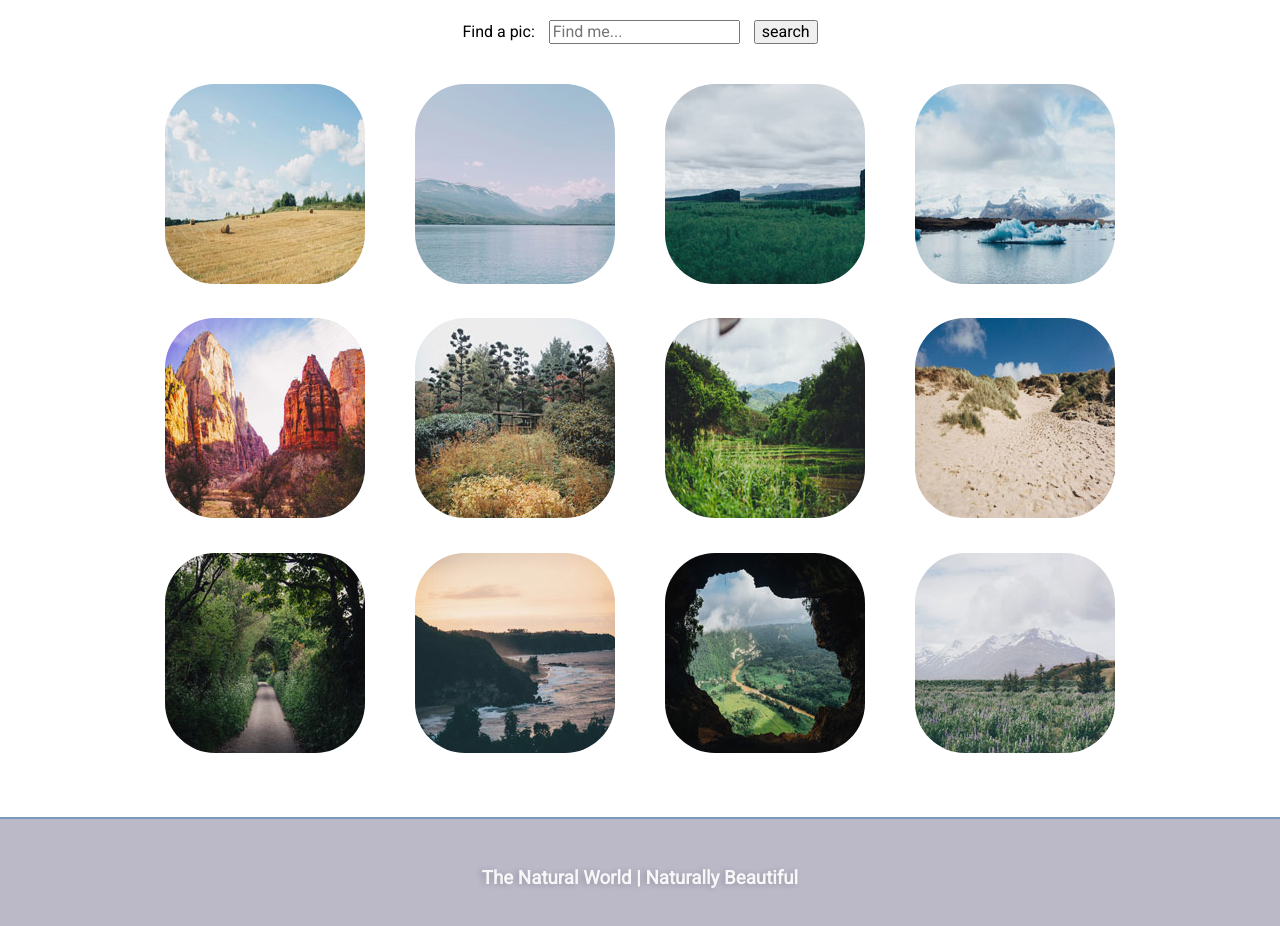
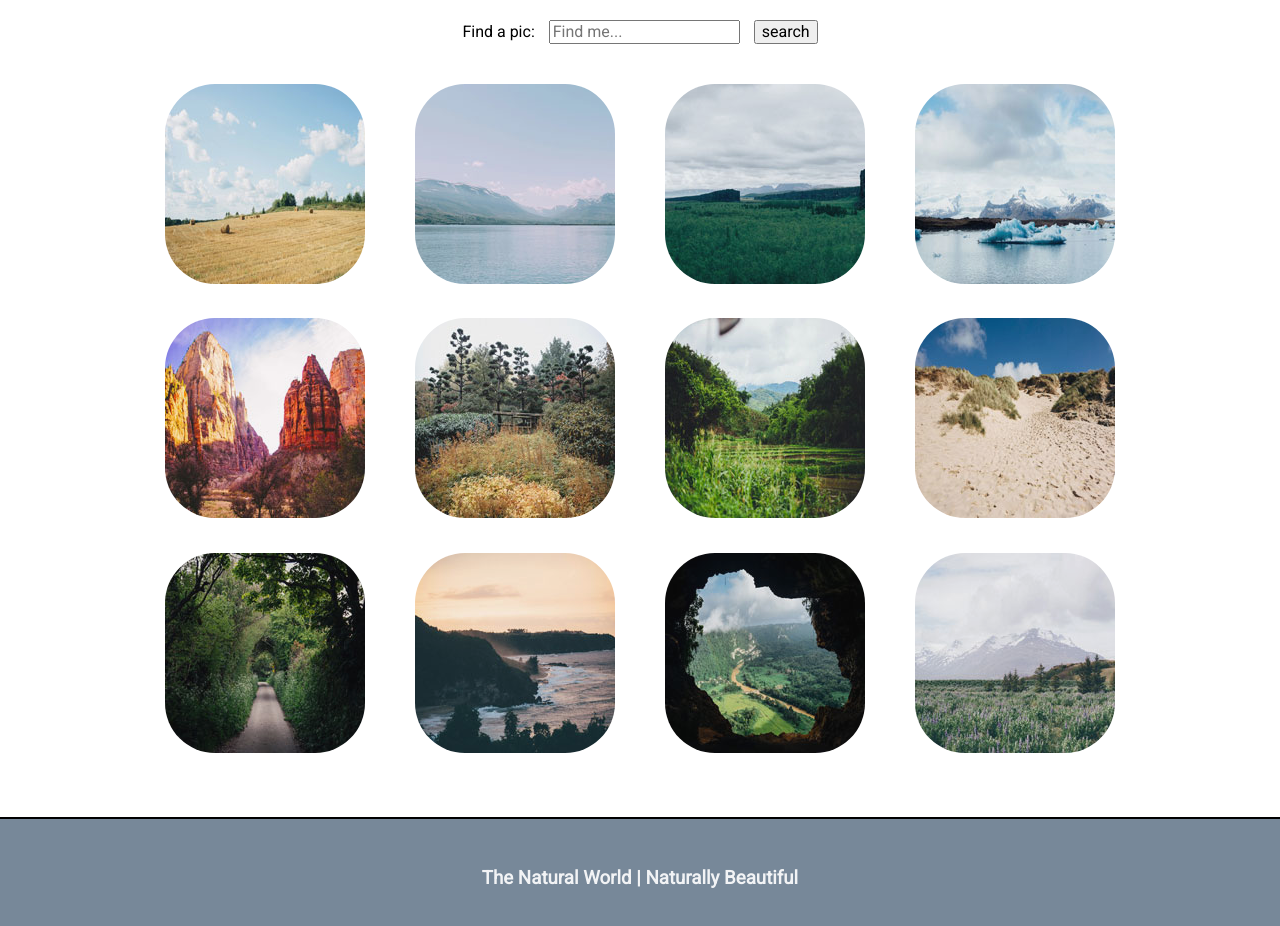
Before and after one commit to jharlow34/Techdegree--Project-5---Joseph-Harlow, a plain HTML site: page index.html in a window 1280 px wide. Shown: the part 110-1036 px from the top of the page. Drawn offline with nearby package versions, Linux system fonts and the light colour scheme; a web font is replaced by a local one.

Commit message:
Update styles.css

```diff
--- a/css/styles.css
+++ b/css/styles.css
@@ -65,16 +65,13 @@ header a {
 ===========================*/
 
 footer {
-    border-top: 2px solid rgba(70, 131, 180, 0.568);
+    border-top: 2px solid black;
     margin-top: 45px;
     padding: 30px;
-    background: rgba(105, 101, 134, 0.452);
+    background: lightslategray;
     color: rgba(255, 255, 255, 0.9);
 }
 
-footer h3 {
-    text-shadow: -3px 1px 6px rgba(0, 0, 0, .2);
-}
 
 footer h3:hover {
     cursor: pointer;
```
